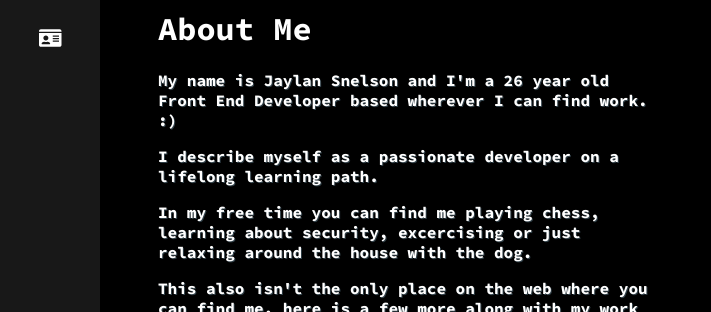
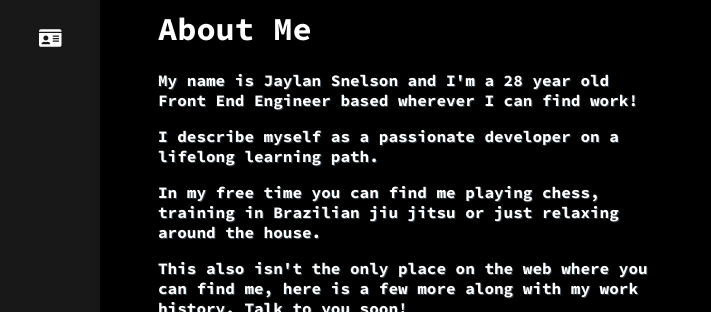
Before and after one commit to jaysnel/portfolio-site, a Vue app: page /about in a window 1280 px wide. Shown: the part 210-522 px from the top of the page, without its empty margins (0-711 px from the left). Built offline with nearby package versions, Linux system fonts and the light colour scheme; what vue-particles would draw is missing.

Commit message:
Update About.vue

```diff
--- a/src/views/About.vue
+++ b/src/views/About.vue
@@ -4,15 +4,14 @@
     <h1 class="page-title about-title">About Me</h1>
     <div class="about-me-description">
       <p>
-        My name is Jaylan Snelson and I'm a 26 year old Front End Developer based
-        wherever I can find work. :)
+        My name is Jaylan Snelson and I'm a 28 year old Front End Engineer based
+        wherever I can find work!
       </p>
       <p>
         I describe myself as a passionate developer on a lifelong learning path.
       </p>
       <p>
-        In my free time you can find me playing chess, learning about security, excercising or
-        just relaxing around the house with the dog.
+        In my free time you can find me playing chess, training in Brazilian jiu jitsu or just relaxing around the house.
       </p>
       <p>
         This also isn't the only place on the web where you can find me, here is a few more along with my work history. Talk to you soon!
```
